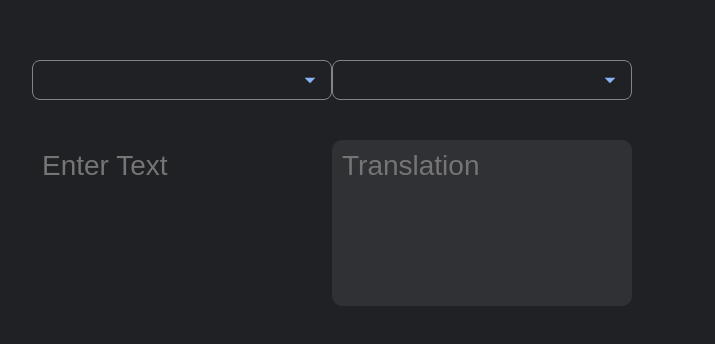
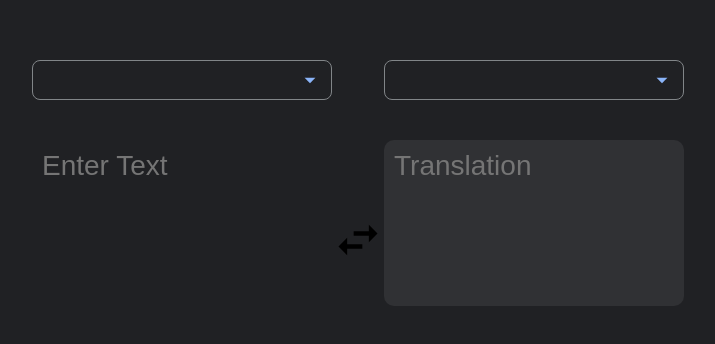
Before and after one commit to echizenyayota/deepl-translate-clone, a React (Create React App) app: page / in a window 1280 px wide. Shown: the part 160-504 px from the top of the page, without its empty margins (282-997 px from the left). Built offline with nearby package versions, Linux system fonts and the light colour scheme.

Commit message:
26:47 style up the arrows

```diff
--- a/src/App.js
+++ b/src/App.js
@@ -7,6 +7,7 @@
   return (
     <div className="app">
       <TextBox style="input" />
+        <Arrows />
       <TextBox style="output" />
     </div>
   );
--- a/src/components/Arrows.js
+++ b/src/components/Arrows.js
@@ -1,6 +1,12 @@
 const Arrows = () => {
   return (
-    <div>Arrows</div>
+    <svg
+    focusable="false"
+    xmlns="http://www.w3.org/2000/svg"
+    viewBox="0 0 24 24"
+    >
+      <path d="M6.99 11L3 15l3.99 4v-3H14v-2H6.99v-3zM21 9l-3.99-4v3H10v2h7.01v3L21 9z"></path>
+    </svg>
   )
 }
 
```
